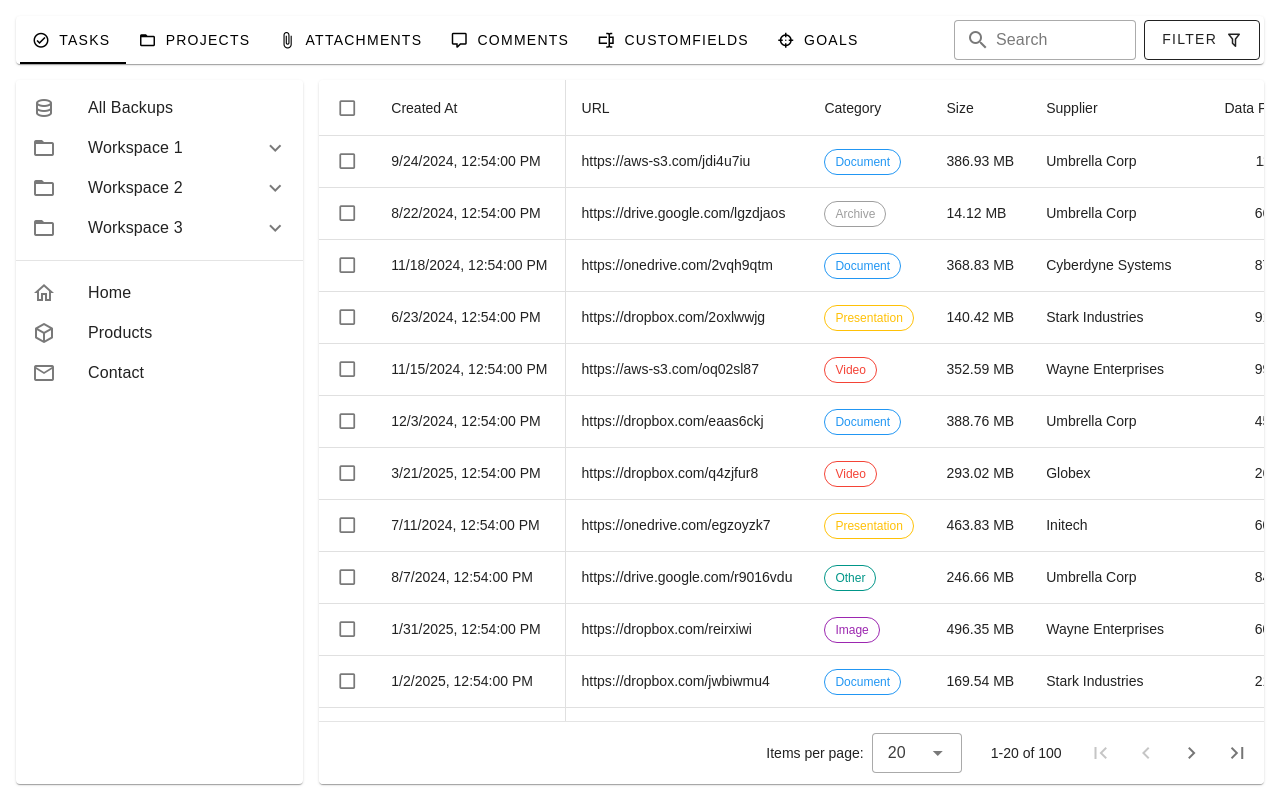
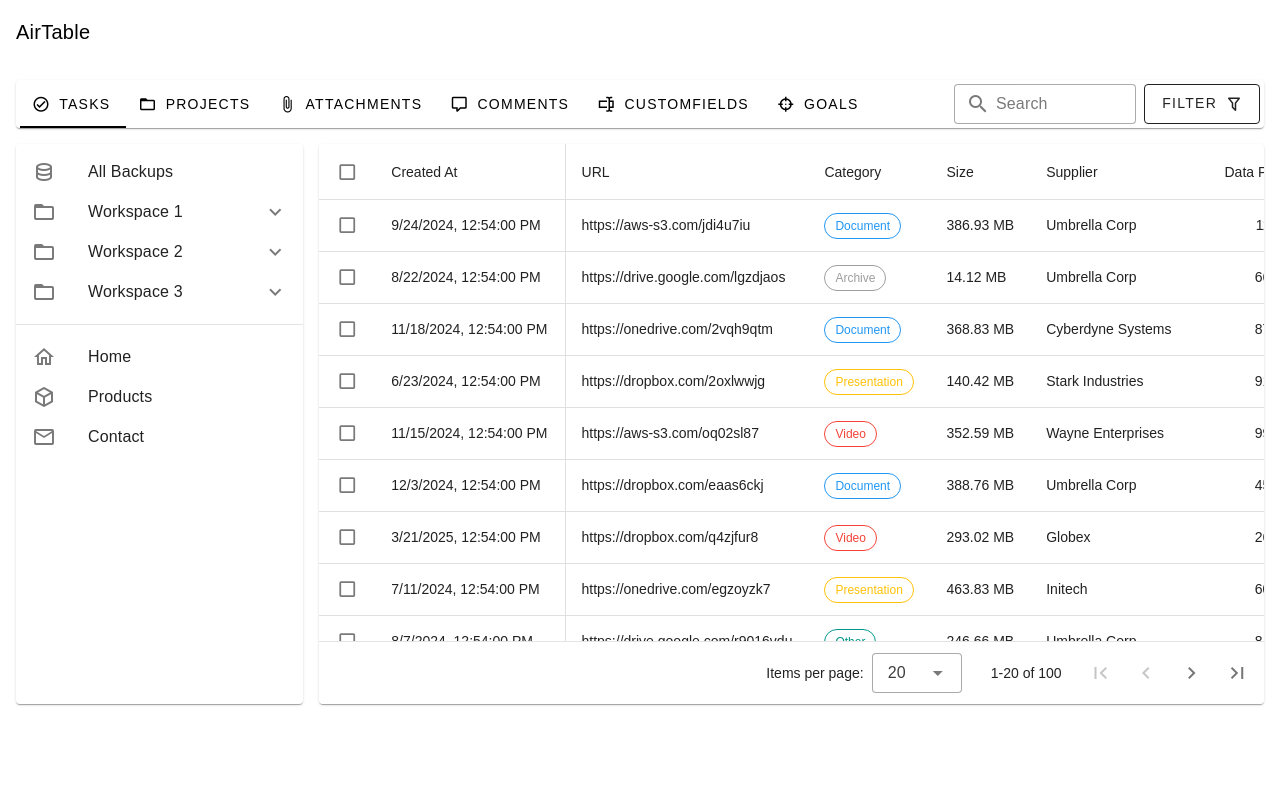
Before and after one commit to mihailo-obradovic/pro-backup-nuxt, a Nuxt app: page /Home in a window 1280 px wide. Built offline with nearby package versions, Linux system fonts and the light colour scheme.

Commit message:
Add airtable label

```diff
--- a/pages/Home.vue
+++ b/pages/Home.vue
@@ -1,4 +1,9 @@
 <template>
+  <div class="d-flex flex-column">
+    <div class="pa-4">
+      <span class="text-h6">AirTable</span>
+    </div>
+
     <v-container class="fill-height d-flex flex-column ga-4" fluid>
       <v-card class="flex-grow-0 w-100">
         <v-row no-gutters align="center" class="px-1">
@@ -9,7 +14,11 @@
               align-tabs="start"
               show-arrows
             >
-            <v-tab v-for="tab in tabs" :key="tab.name" :prepend-icon="tab.icon">
+              <v-tab
+                v-for="tab in tabs"
+                :key="tab.name"
+                :prepend-icon="tab.icon"
+              >
                 {{ tab.name.charAt(0).toUpperCase() + tab.name.slice(1) }}
               </v-tab>
             </v-tabs>
@@ -173,6 +182,7 @@
         </v-card>
       </div>
     </v-container>
+  </div>
 </template>
 
 <script setup>
@@ -304,7 +314,7 @@ const records = Array.from({ length: 100 }, (_, i) => {
 <style scoped>
 .data-table-fix {
   height: calc(
-    100vh - 78px - 30px - 48px - 20px - 48px
+    100vh - 78px - 30px - 48px - 36px - 48px
   ) !important; /* Subtracting tab height, footer height, app bar height, and search container */
 }
 
```
Lines whose indentation alone changed are shown as unchanged.
